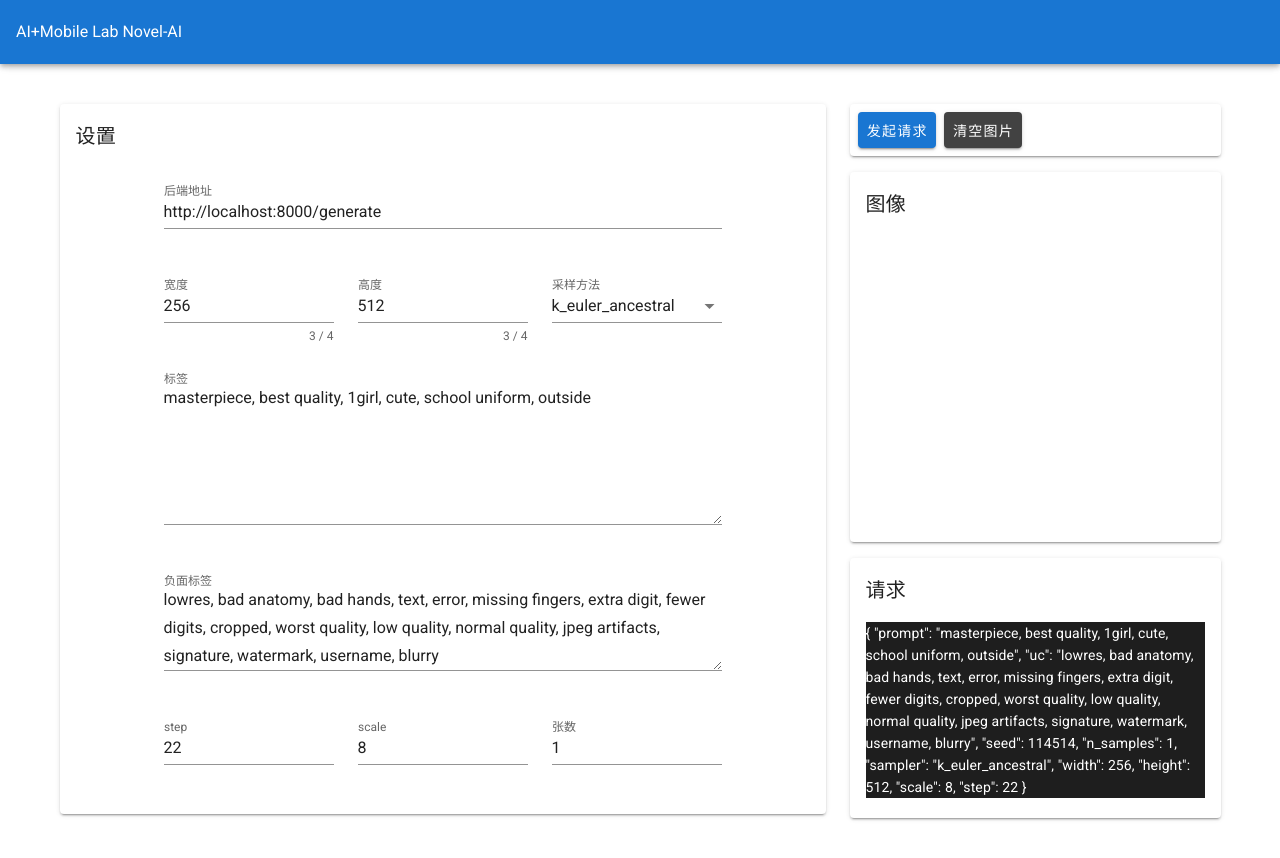
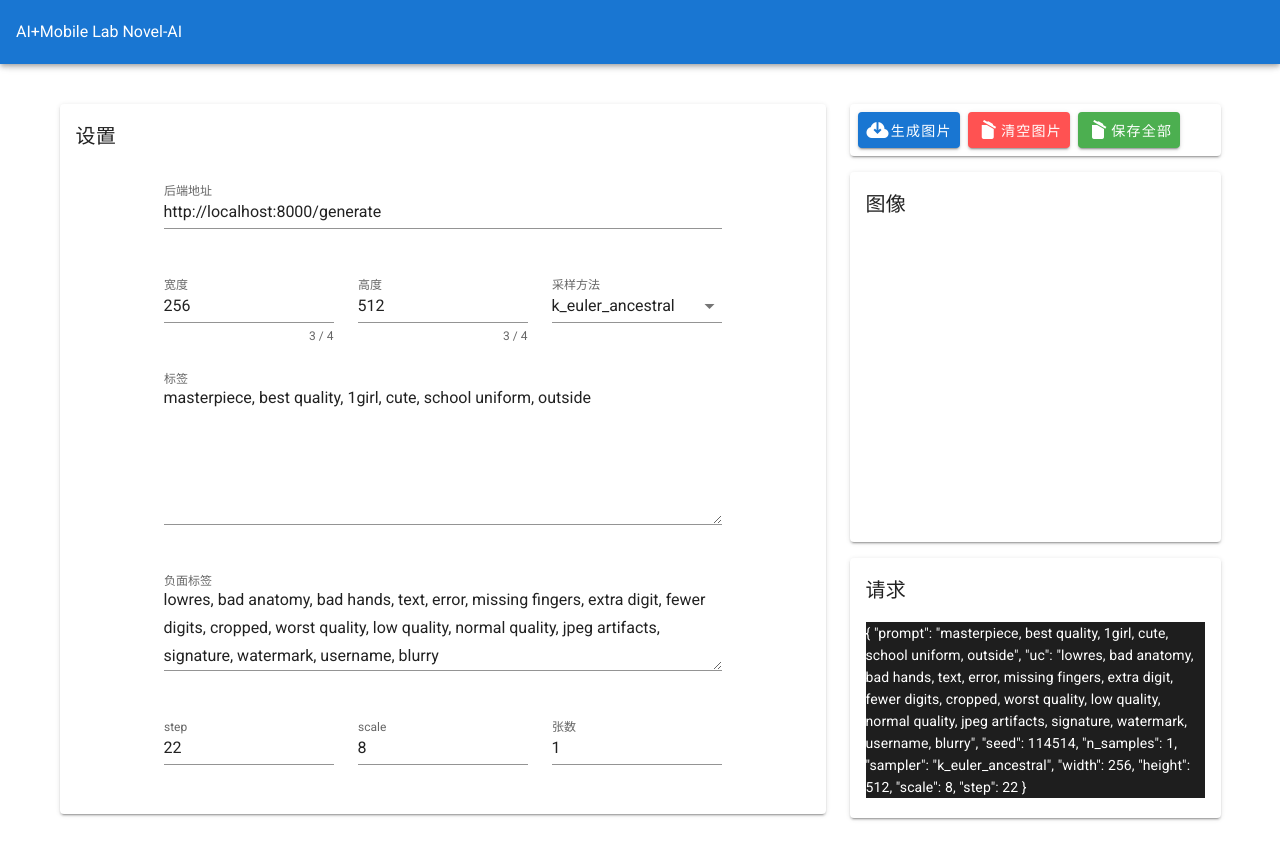
Before and after one commit to nidbCN/novelai-sample, a Vue app: page / in a window 1280 px wide. Built offline with nearby package versions, Linux system fonts and the light colour scheme.

Commit message:
✨ feat(图片展示): 使用img标签以提供保存功能

```diff
--- a/src/components/MainPage.vue
+++ b/src/components/MainPage.vue
@@ -98,29 +98,50 @@
           <v-row class="my-4">
             <v-card width="100%">
               <v-card-actions>
-                <v-btn color="primary" @click="generate">发起请求</v-btn>
-                <v-btn color="secondary" @click="clearPicture">清空图片</v-btn>
+                <v-btn color="primary" @click="generate">
+                  <v-icon>mdi-cloud-download</v-icon>
+                  生成图片
+                </v-btn>
+                <v-btn color="error" @click="clearPicture">
+                  <v-icon>mdi-delete-empty</v-icon>
+                  清空图片
+                </v-btn>
+                <v-btn color="success" @click="clearPicture">
+                  <v-icon>mdi-delete-empty</v-icon>
+                  保存全部
+                </v-btn>
               </v-card-actions>
             </v-card>
           </v-row>
           <v-row class="my-4">
-            <v-card width="100%" height="370px" class="overflow-y-auto">
+            <v-card width="100%" height="370px">
               <v-card-title>图像</v-card-title>
               <v-card-text>
-                <v-img class="my-2" :contain="true" max-width="100%" v-for="(item, key) in images" :src="item"
-                       :key="key"></v-img>
+                <v-card
+                    max-height="300px"
+                    flat
+                    tile
+                    class="overflow-y-auto"
+                >
+                  <v-list-item v-for="(item, key) in images" :key="key" >
+                    <v-list-item-content>
+                      <img alt="image result" class="my-2" style="max-height: 260px; object-fit: contain" :src="item"/>
+                    </v-list-item-content>
+                  </v-list-item>
+                </v-card>
               </v-card-text>
             </v-card>
           </v-row>
 
           <v-row class="my-4">
-            <v-card width="100%" height="260px" class="overflow-y-auto ">
+            <v-card width="100%" height="260px" >
               <v-card-title>请求</v-card-title>
               <v-card-text>
                 <v-card
                     dark
                     flat
                     tile
+                    class="overflow-y-auto"
                 >
                   <v-window :dark="true">
                     <v-window-item> {{ JSON.stringify(backend.payload, null, 2) }}</v-window-item>
```
